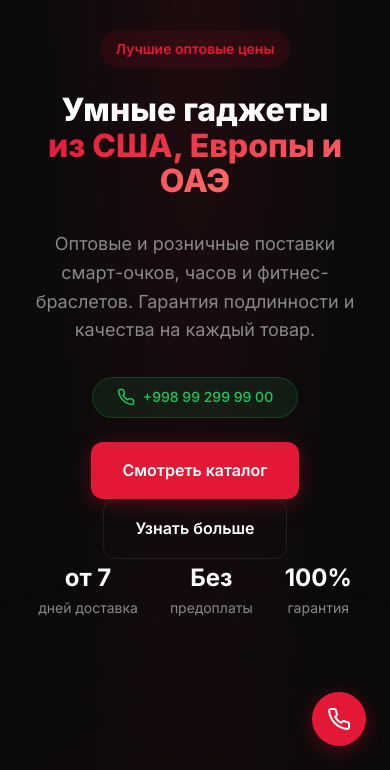
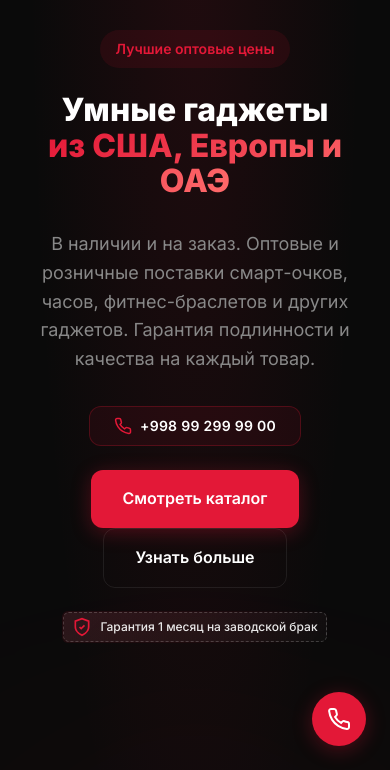
Before and after one commit to shadruz/rayban-meta-website, a plain HTML site: page index.html in a window 390 px wide. Shown: the part 74-844 px from the top of the page. Drawn offline with Linux system fonts and the light colour scheme; no server answers.

Commit message:
Update hero: remove stats, add warranty sticker, redesign phone button

```diff
--- a/index.html
+++ b/index.html
@@ -69,8 +69,9 @@
                     <span class="hero-title-line" data-i18n="hero.title">Умные гаджеты</span><br>
                     <span class="gradient-text" data-i18n="hero.titleAccent">из США, Европы и ОАЭ</span>
                 </h1>
-                <p class="hero-subtitle" data-i18n="hero.subtitle">Оптовые и розничные поставки смарт-очков, часов и
-                    фитнес-браслетов. Гарантия подлинности и качества на каждый товар.</p>
+                <p class="hero-subtitle" data-i18n="hero.subtitle">В наличии и на заказ. Оптовые и розничные поставки
+                    смарт-очков, часов, фитнес-браслетов и других гаджетов. Гарантия подлинности и качества на каждый
+                    товар.</p>
                 <div class="hero-hotline">
                     <a href="tel:+998992999900" class="hotline-link">
                         <svg viewBox="0 0 24 24" fill="none" stroke="currentColor" stroke-width="2" width="18"
@@ -85,19 +86,12 @@
                     <a href="#catalog" class="btn btn-primary" data-i18n="hero.btnCatalog">Смотреть каталог</a>
                     <a href="#features" class="btn btn-secondary" data-i18n="hero.btnFeatures">Узнать больше</a>
                 </div>
-                <div class="hero-stats">
-                    <div class="stat">
-                        <span class="stat-value" data-i18n="hero.stat1Value">от 7</span>
-                        <span class="stat-label" data-i18n="hero.stat1Label">дней доставка</span>
-                    </div>
-                    <div class="stat">
-                        <span class="stat-value" data-i18n="hero.stat2Value">Без</span>
-                        <span class="stat-label" data-i18n="hero.stat2Label">предоплаты</span>
-                    </div>
-                    <div class="stat">
-                        <span class="stat-value" data-i18n="hero.stat3Value">100%</span>
-                        <span class="stat-label" data-i18n="hero.stat3Label">гарантия</span>
-                    </div>
+                <div class="warranty-sticker">
+                    <svg viewBox="0 0 24 24" fill="none" stroke="currentColor" stroke-width="2" width="20" height="20">
+                        <path d="M12 22s8-4 8-10V5l-8-3-8 3v7c0 6 8 10 8 10z" />
+                        <polyline points="9 12 11 14 15 10" />
+                    </svg>
+                    <span data-i18n="hero.warranty">Гарантия 1 месяц на заводской брак</span>
                 </div>
             </div>
             <div class="hero-image">
--- a/styles.css
+++ b/styles.css
@@ -355,23 +355,25 @@ textarea {
     align-items: center;
     gap: var(--space-sm);
     padding: var(--space-sm) var(--space-lg);
-    background: rgba(34, 197, 94, 0.1);
-    border: 1px solid rgba(34, 197, 94, 0.2);
-    border-radius: var(--radius-full);
-    color: #22c55e;
-    font-size: var(--font-size-sm);
-    font-weight: 500;
+    background: rgba(227, 24, 55, 0.08);
+    border: 1px solid rgba(227, 24, 55, 0.25);
+    border-radius: var(--radius-md);
+    color: var(--color-text-primary);
+    font-size: var(--font-size-base);
+    font-weight: 600;
     transition: all var(--transition-base);
+    letter-spacing: 0.02em;
 }
 
 .hotline-link:hover {
-    background: rgba(34, 197, 94, 0.2);
-    border-color: rgba(34, 197, 94, 0.4);
+    background: rgba(227, 24, 55, 0.15);
+    border-color: var(--color-accent);
     transform: translateY(-2px);
+    box-shadow: 0 4px 20px rgba(227, 24, 55, 0.2);
 }
 
 .hotline-link svg {
-    color: #22c55e;
+    color: var(--color-accent);
     flex-shrink: 0;
 }
 
@@ -379,6 +381,45 @@ textarea {
     display: flex;
     gap: var(--space-md);
     margin-bottom: var(--space-3xl);
+}
+
+/* Warranty Sticker */
+.warranty-sticker {
+    display: inline-flex;
+    align-items: center;
+    gap: var(--space-sm);
+    padding: var(--space-sm) var(--space-md);
+    background: linear-gradient(135deg, rgba(255, 255, 255, 0.06), rgba(255, 255, 255, 0.02));
+    border: 1px dashed rgba(255, 255, 255, 0.2);
+    border-radius: var(--radius-sm);
+    color: var(--color-text-secondary);
+    font-size: var(--font-size-sm);
+    font-weight: 500;
+    margin-top: var(--space-lg);
+    transform: rotate(-1deg);
+    position: relative;
+}
+
+.warranty-sticker::before {
+    content: '';
+    position: absolute;
+    top: -2px;
+    right: -2px;
+    bottom: -2px;
+    left: -2px;
+    border-radius: var(--radius-sm);
+    background: linear-gradient(135deg, rgba(227, 24, 55, 0.1), transparent);
+    z-index: -1;
+}
+
+.warranty-sticker svg {
+    color: var(--color-accent);
+    flex-shrink: 0;
+}
+
+.warranty-sticker span {
+    color: var(--color-text-primary);
+    opacity: 0.9;
 }
 
 .hero-stats {
@@ -488,8 +529,12 @@ textarea {
         justify-content: center;
     }
 
-    .hero-stats {
+    .hero-btns {
         justify-content: center;
+    }
+
+    .warranty-sticker {
+        transform: rotate(0deg);
     }
 
     .hero-image {
@@ -523,8 +568,18 @@ textarea {
         flex-direction: column;
     }
 
-    .hero-stats {
-        gap: var(--space-xl);
+    .hero-btns {
+        flex-direction: column;
+        align-items: center;
+    }
+
+    .warranty-sticker {
+        font-size: var(--font-size-xs);
+        padding: var(--space-xs) var(--space-sm);
+    }
+
+    .hotline-link {
+        font-size: var(--font-size-sm);
     }
 }
 
--- a/translations.js
+++ b/translations.js
@@ -12,15 +12,10 @@ const translations = {
         'hero.badge': 'Лучшие оптовые цены',
         'hero.title': 'Умные гаджеты',
         'hero.titleAccent': 'из США, Европы и ОАЭ',
-        'hero.subtitle': 'Оптовые и розничные поставки смарт-очков, часов и фитнес-браслетов. Гарантия подлинности и качества на каждый товар.',
+        'hero.subtitle': 'В наличии и на заказ. Оптовые и розничные поставки смарт-очков, часов, фитнес-браслетов и других гаджетов. Гарантия подлинности и качества на каждый товар.',
         'hero.btnCatalog': 'Смотреть каталог',
         'hero.btnFeatures': 'Узнать больше',
-        'hero.stat1Value': 'от 7',
-        'hero.stat1Label': 'дней доставка',
-        'hero.stat2Value': 'Без',
-        'hero.stat2Label': 'предоплаты',
-        'hero.stat3Value': '100%',
-        'hero.stat3Label': 'гарантия',
+        'hero.warranty': 'Гарантия 1 месяц на заводской брак',
 
         // Catalog
         'catalog.title': 'Каталог',
@@ -93,15 +88,10 @@ const translations = {
         'hero.badge': 'Eng yaxshi ulgurji narxlar',
         'hero.title': 'Aqlli gadjetlar',
         'hero.titleAccent': 'AQSh, Yevropa va BAAdan',
-        'hero.subtitle': 'Smart ko\'zoynak, soat va fitnes-bilakuzuklarni ulgurji va chakana yetkazib berish. Har bir mahsulotga haqiqiylik va sifat kafolati.',
-        'hero.btnCatalog': 'Katalogni ko\'rish',
+        'hero.subtitle': "Mavjud va buyurtmaga. Smart ko'zoynak, soat, fitnes-bilakuzuklar va boshqa gadjetlarni ulgurji va chakana yetkazib berish. Har bir mahsulotga haqiqiylik va sifat kafolati.",
+        'hero.btnCatalog': "Katalogni ko'rish",
         'hero.btnFeatures': 'Batafsil',
-        'hero.stat1Value': '7 dan',
-        'hero.stat1Label': 'kun yetkazib berish',
-        'hero.stat2Value': 'Oldindan',
-        'hero.stat2Label': 'to\'lovsiz',
-        'hero.stat3Value': '100%',
-        'hero.stat3Label': 'kafolat',
+        'hero.warranty': 'Zavod nuqsoni uchun 1 oylik kafolat',
 
         // Catalog
         'catalog.title': 'Katalog',
```
